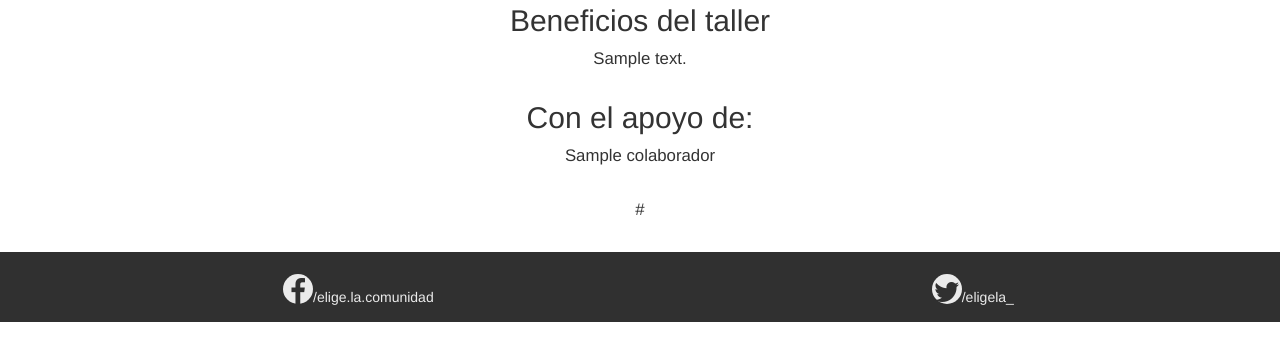
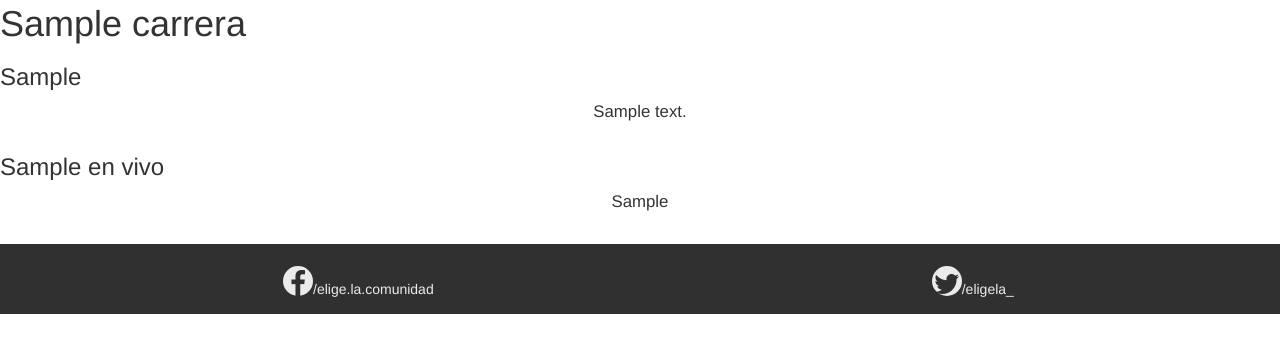
Before and after one commit to SrFuego/eligela, a Django app: template apps/principal/templates/principal/conferencia.html in a window 1280 px wide. Shown: the part 59-420 px from the top of the page. Run offline with Django 3.2, Linux system fonts and the light colour scheme; the template is opened without the code that fills it: values that come from a table or form of the project are taken from there, others are empty; tables that the repository leaves empty hold one stand-in row (values such as "Sample post"); parts of the project's set-up code (start-up, migrations or seed data) failed here and were passed over; some libraries are stand-ins or nearby versions.

Commit message:
cambios en eligela conferencia

```diff
--- a/apps/principal/templates/principal/conferencia.html
+++ b/apps/principal/templates/principal/conferencia.html
@@ -12,13 +12,11 @@
 {% endblock %}
 
 {% block cuerpo %}
-    <h2>Beneficios del taller</h2>
-  {% for beneficio in beneficios %}
-    <p>{{ beneficio.descripcion }}</p>
-  {% endfor %}
-    <h2>Con el apoyo de:</h2>
-  {% for colaborador in colaboradores %}
-    <p>{{ colaborador.nombre }}</p>
-    <p>{{ colaborador.link }}</p>
+  {% for carrera in carreras %}
+    <h1>{{ carrera.nombre }}</h1>
+    <h3>{{ carrera.expositor }}</h3>
+    <p>{{ carrera.expositorDescripcion }}</p>
+    <h3>{{ carrera.expositor }} en vivo</h3>
+    <p>{{ carrera.video }}</p>
   {% endfor %}
 {% endblock %}
```
